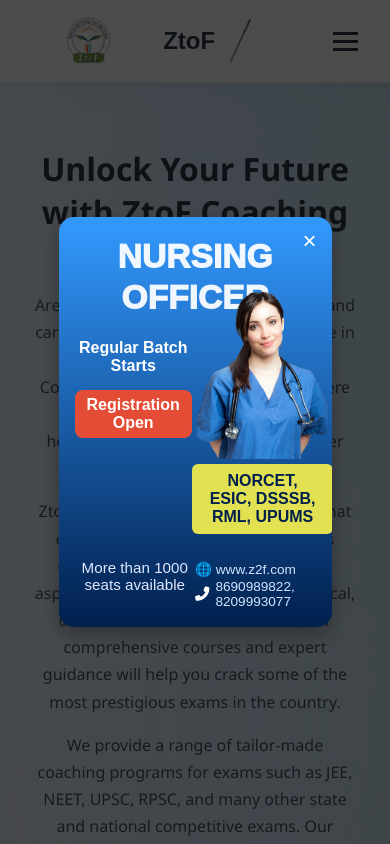
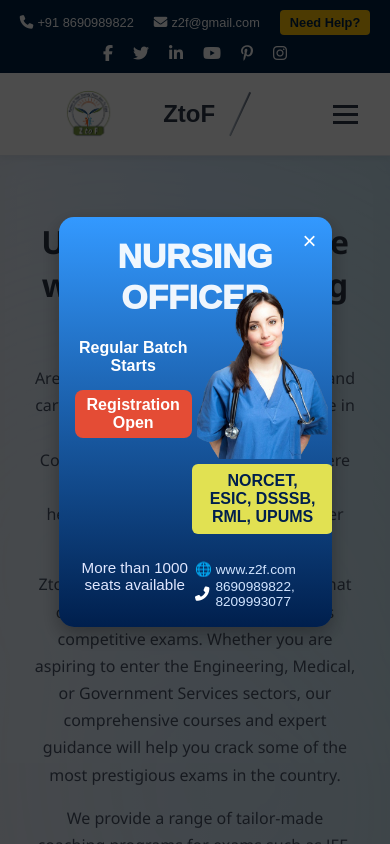
Before and after one commit to amal773/ZtoF, a React (Create React App) app: page / in a window 390 px wide. Shown: the top 844 px of the page. Built offline with nearby package versions, Linux system fonts and the light colour scheme; a small style sheet from the web is missing.

Commit message:
Stick navbar to top

```diff
--- a/public/index.html
+++ b/public/index.html
@@ -24,6 +24,14 @@
       work correctly both with client-side routing and a non-root public URL.
       Learn how to configure a non-root public URL by running `npm run build`.
     -->
+      <link
+  rel="stylesheet"
+  href="https://cdnjs.cloudflare.com/ajax/libs/font-awesome/6.4.0/css/all.min.css"
+  integrity="sha512-pVbkIKHUYYKNRz48GmwRLh6vRJXzp0veW+jXf8z8Nwj3r3Yk3HnrRJ+7LtEfCw8wC7NzOZ9m8lTJq6Zg13d6hQ=="
+  crossorigin="anonymous"
+  referrerpolicy="no-referrer"
+/>
+
     <link
     rel="stylesheet"
     href="https://cdnjs.cloudflare.com/ajax/libs/font-awesome/6.5.0/css/all.min.css"
@@ -31,6 +39,7 @@
     crossorigin="anonymous"
     referrerpolicy="no-referrer"
   />
+
 
     <title>React App</title>
   </head>
--- a/src/App.css
+++ b/src/App.css
@@ -6,12 +6,12 @@
 
 html, body {
   width: 100%;
-  overflow-x: hidden; /* Prevent horizontal scroll */
+
 }
 
 .App {
   text-align: center;
-  overflow-x: hidden; /* Prevent .App from causing horizontal overflow */
+
 }
 
 .App-logo {
--- a/src/Components/Navbar/Navbar.css
+++ b/src/Components/Navbar/Navbar.css
@@ -1,14 +1,16 @@
 .navbar {
-  background-color: #ffffff;
+  top: 0;
+  position: sticky;
+  width: 100%;
+  z-index: 1000;
+
+  background-color: #fff;
   padding: 1rem 2rem;
   display: flex;
   justify-content: space-between;
   align-items: center;
   border-bottom: 1px solid #e2e8f0;
-  position: sticky;
-  top: 0;
-  z-index: 100;
-  box-shadow: 0 2px 6px rgba(0, 0, 0, 0.05);
+  box-shadow: 0 2px 6px rgba(0,0,0,0.05);
 }
 
 .navbar-brand {
--- /dev/null
+++ b/src/Components/TopBar/TopBar.css
@@ -0,0 +1,113 @@
+.top-bar {
+  background-color: #002244;
+  color: #ffffff;
+  font-size: 0.9rem;
+  padding: 10px 0;
+  width: 100%;
+  z-index: 1000;
+}
+
+.top-bar-container {
+  max-width: 1200px;
+  margin: 0 auto;
+  padding: 0 16px;
+  display: flex;
+  justify-content: space-between;
+  align-items: center;
+  flex-wrap: wrap;
+}
+
+.top-bar-left,
+.top-bar-right {
+  display: flex;
+  align-items: center;
+  gap: 20px;
+  flex-wrap: wrap;
+}
+
+.top-bar-link {
+  color: #ffffff;
+  text-decoration: none;
+  transition: color 0.3s ease;
+  display: flex;
+  align-items: center;
+  gap: 6px;
+  font-weight: 500;
+}
+
+.top-bar-link i {
+  font-size: 1rem;
+}
+
+.top-bar-link:hover {
+  color: #ffc107;
+}
+
+.help-link {
+  font-weight: 600;
+  background-color: #ffc107;
+  color: #002244;
+  padding: 5px 10px;
+  border-radius: 4px;
+  transition: all 0.3s ease;
+}
+
+.help-link:hover {
+  background-color: #ffb300;
+  color: #fff;
+}
+
+.top-bar-right a {
+  color: #ffffff;
+  font-size: 1.25rem;
+  transition: color 0.3s ease, transform 0.3s ease;
+}
+
+.top-bar-right a:hover {
+  color: #ffc107;
+  transform: scale(1.1);
+}
+
+/* Responsive Design */
+@media (max-width: 768px) {
+  .top-bar-container {
+    flex-direction: column;
+    align-items: center;
+    gap: 10px;
+    text-align: center;
+  }
+
+  .top-bar-left,
+  .top-bar-right {
+    justify-content: center;
+  }
+
+  .top-bar-link,
+  .help-link {
+    font-size: 0.85rem;
+  }
+
+  .top-bar-right a {
+    font-size: 1.1rem;
+  }
+}
+
+@media (max-width: 480px) {
+  .top-bar-container {
+    padding: 0 12px;
+  }
+
+  .top-bar-link i {
+    font-size: 0.85rem;
+  }
+
+  .top-bar-link,
+  .help-link {
+    font-size: 0.8rem;
+    gap: 4px;
+  }
+
+  .top-bar-right a {
+    font-size: 1rem;
+  }
+}
--- /dev/null
+++ b/src/Components/TopBar/TopBar.js
@@ -0,0 +1,75 @@
+import React from "react";
+import "./TopBar.css";
+
+const TopBar = () => {
+  return (
+    <div className="top-bar">
+      <div className="top-bar-container">
+        <div className="top-bar-left">
+          <a href="tel:+918690989822" className="top-bar-link">
+            <i className="fa-solid fa-phone"></i> +91 8690989822
+          </a>
+          <a href="mailto:z2f@gmail.com" className="top-bar-link">
+            <i className="fa-solid fa-envelope"></i> z2f@gmail.com
+          </a>
+          <a href="#enquiry" className="top-bar-link help-link">
+            Need Help?
+          </a>
+        </div>
+
+        <div className="top-bar-right">
+          <a
+            href="https://www.facebook.com/ztof_official"
+            target="_blank"
+            rel="noopener noreferrer"
+            aria-label="Facebook"
+          >
+            <i className="fa-brands fa-facebook-f"></i>
+          </a>
+          <a
+            href="https://twitter.com/"
+            target="_blank"
+            rel="noopener noreferrer"
+            aria-label="Twitter"
+          >
+            <i className="fa-brands fa-twitter"></i>
+          </a>
+          <a
+            href="https://www.linkedin.com/company/ztof_official"
+            target="_blank"
+            rel="noopener noreferrer"
+            aria-label="LinkedIn"
+          >
+            <i className="fa-brands fa-linkedin-in"></i>
+          </a>
+          <a
+            href="https://www.youtube.com/@ZtoFMedicalAndNursingAcademy"
+            target="_blank"
+            rel="noopener noreferrer"
+            aria-label="YouTube"
+          >
+            <i className="fa-brands fa-youtube"></i>
+          </a>
+          <a
+            href="https://www.pinterest.com/"
+            target="_blank"
+            rel="noopener noreferrer"
+            aria-label="Pinterest"
+          >
+            <i className="fa-brands fa-pinterest-p"></i>
+          </a>
+          <a
+            href="https://www.instagram.com/ztof_official/"
+            target="_blank"
+            rel="noopener noreferrer"
+            aria-label="Instagram"
+          >
+            <i className="fa-brands fa-instagram"></i>
+          </a>
+        </div>
+      </div>
+    </div>
+  );
+};
+
+export default TopBar;
--- a/src/Pages/LandingPage/LandingPage.css
+++ b/src/Pages/LandingPage/LandingPage.css
@@ -4,7 +4,6 @@
   font-family: 'Arial', sans-serif;
   background-color: #f7fafc;
 }
-
 /* ------------------ Home Section ------------------ */
 .home-section {
   background: linear-gradient(135deg, #ebf8ff, #bee3f8);
@@ -474,12 +473,7 @@
 
 
 
-/* Root container */
-.landing-container {
-  min-height: 100vh;
-  font-family: 'Arial', sans-serif;
-  background-color: #f7fafc;
-}
+
 
 /* Home Section - very very light blue gradient */
 .home-section {
@@ -593,3 +587,33 @@
   width: 100%;
   height: 100%;
 }
+
+.faculty-section {
+  padding: 60px 20px;
+  background-color: #f9f9f9;
+  overflow: hidden; /* Prevent content from spilling out */
+}
+
+.faculty-container {
+  max-width: 1200px;
+  margin: 0 auto;
+  text-align: center;
+}
+
+.section-title {
+  font-size: 32px;
+  margin-bottom: 20px;
+  color: #333;
+}
+
+.faculty-intro {
+  font-size: 18px;
+  color: #666;
+  margin-bottom: 40px;
+  line-height: 1.6;
+  padding: 0 10px;
+}
+
+.faculty-carousel {
+  padding: 0 10px;
+}
--- a/src/Pages/LandingPage/LandingPage.js
+++ b/src/Pages/LandingPage/LandingPage.js
@@ -12,6 +12,7 @@
 import i3 from "../../Images/i3.jpg";
 import i4 from "../../Images/i4.jpg";
 import Popup from "../../Components/Popup/Popup";
+import TopBar from "../../Components/TopBar/TopBar";
 
 
 const sliderSettings = {
@@ -62,6 +63,7 @@
   return (
 
     <div className="landing-container">
+      <TopBar />
       <Navbar />
       <div>
 
@@ -165,7 +167,7 @@
         <div className="tutorial-cards-container">
           {/* YouTube Channel */}
           <div className="tutorial-card">
-            <h3 className="tutorial-title">Official YouTube Channel</h3>
+
 
             <div className="youtube-video-wrapper">
               <iframe width="560" height="315" src="https://www.youtube.com/embed/vMtwNjDOYoY?si=zK3v0qsdgxgalRgn" title="YouTube video player" frameborder="0" allow="accelerometer; autoplay; clipboard-write; encrypted-media; gyroscope; picture-in-picture; web-share" referrerpolicy="strict-origin-when-cross-origin" allowfullscreen></iframe>
@@ -190,7 +192,7 @@
 
           {/* Demo Classes */}
           <div className="tutorial-card">
-            <h3 className="tutorial-title">Demo Class 1</h3>
+
             <div className="youtube-video-wrapper">
               <iframe
                 src="https://www.youtube.com/embed/R4UJQlf6yas?si=jNxeBMVxVKAlQB50"
@@ -206,7 +208,6 @@
 
           {/* Demo Classes */}
           <div className="tutorial-card">
-            <h3 className="tutorial-title">Demo Class 2</h3>
             <div className="youtube-video-wrapper">
               <iframe width="560" height="315" src="https://www.youtube.com/embed/2JtxAFBrwr8?si=SkQpWY4m-cU-gkhg" title="YouTube video player" frameborder="0" allow="accelerometer; autoplay; clipboard-write; encrypted-media; gyroscope; picture-in-picture; web-share" referrerpolicy="strict-origin-when-cross-origin" allowfullscreen></iframe>
             </div>
@@ -216,7 +217,6 @@
 
           {/* Demo Classes */}
           <div className="tutorial-card">
-            <h3 className="tutorial-title">Demo Class 3</h3>
             <div className="youtube-video-wrapper">
               <iframe width="560" height="315" src="https://www.youtube.com/embed/PU_zbeocSvs?si=VR0XqA8sGMf58Ezv" title="YouTube video player" frameborder="0" allow="accelerometer; autoplay; clipboard-write; encrypted-media; gyroscope; picture-in-picture; web-share" referrerpolicy="strict-origin-when-cross-origin" allowfullscreen></iframe>
             </div>
@@ -230,7 +230,6 @@
 
           {/* App Guide */}
           <div className="tutorial-card">
-            <h3 className="tutorial-title">App Usage Guide</h3>
             <div className="youtube-video-wrapper">
               <iframe width="560" height="315" src="https://www.youtube.com/embed/9h56DFFBZro?si=AD6gRyjYLkxZQy6A" title="YouTube video player" frameborder="0" allow="accelerometer; autoplay; clipboard-write; encrypted-media; gyroscope; picture-in-picture; web-share" referrerpolicy="strict-origin-when-cross-origin" allowfullscreen></iframe>
             </div>
@@ -241,7 +240,6 @@
 
           {/* App Demo */}
           <div className="tutorial-card">
-            <h3 className="tutorial-title">Demo Class on Our App</h3>
             <p className="tutorial-description">Access premium demo sessions right within our mobile app.</p>
             <a
               className="tutorial-link"
```
